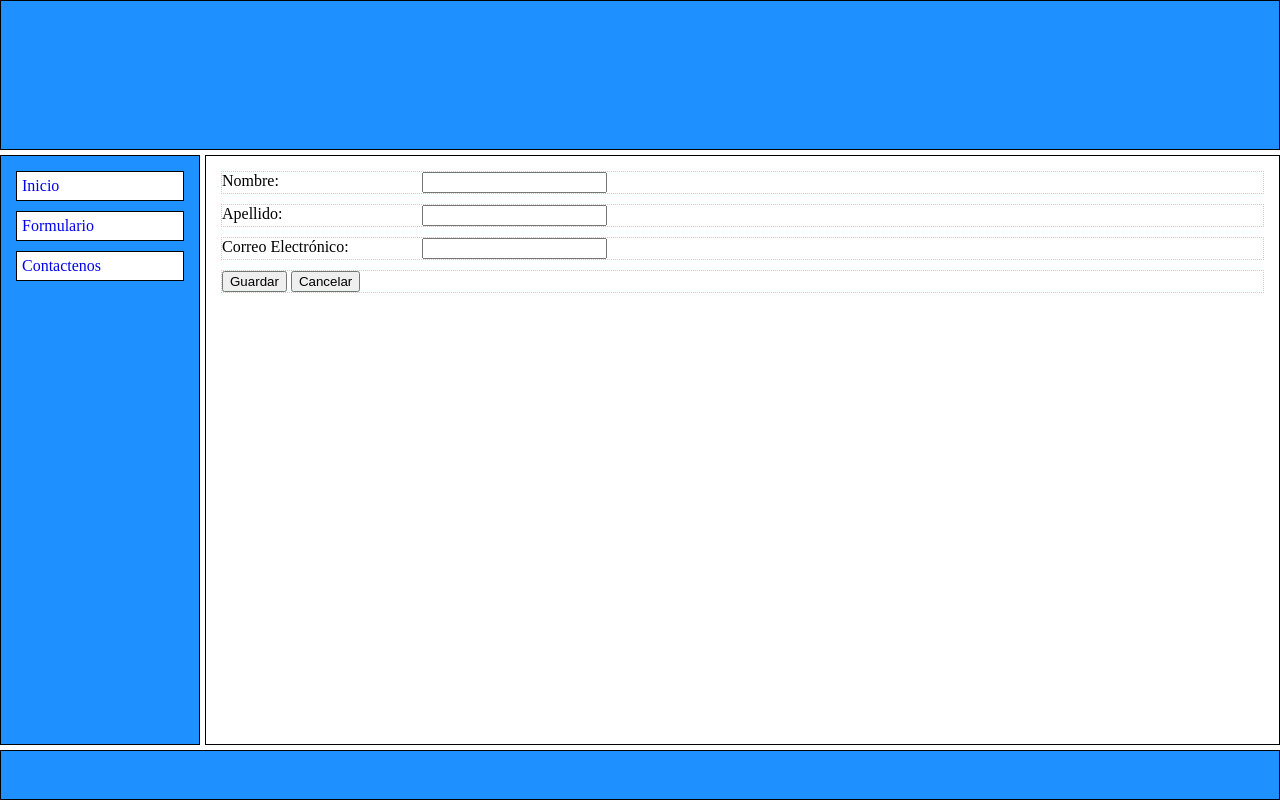
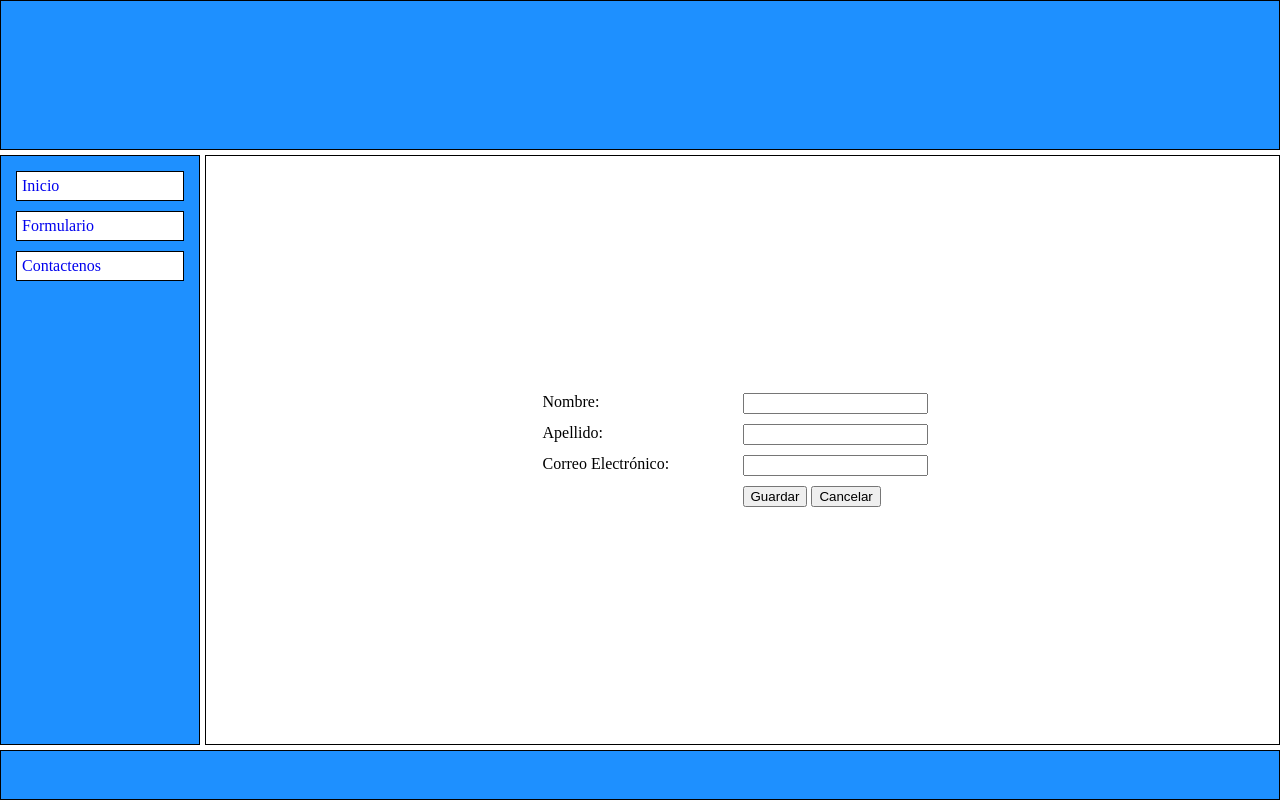
Before and after one commit to msaenzy/p62-PPW-Saenz, a plain HTML site: page taller07/index.html in a window 1280 px wide. Drawn offline with Linux system fonts and the light colour scheme.

Commit message:
taller07v5

```diff
--- a/taller07/estilos.css
+++ b/taller07/estilos.css
@@ -51,10 +51,15 @@ a:active.menu {
     background-color: white;
     display: flex;
     flex-direction: column;
+    align-items: center;
+    /*** juestify es para poner en la mitad**/
+    justify-content: center;
 }
 
 .item-form {
-    border: 1px dotted lightpink;
+    width: 400px;
+    /***
+    border: 1px dotted lightpink;  **/
     margin: 5px;
 }
 
--- a/taller07/index.html
+++ b/taller07/index.html
@@ -26,7 +26,7 @@
                     <input type="text" value="" />
                 </div>
                 <div class="item-form">
-                    <label class="item-form-label"></label>
+                    <label class="item-form-label">&nbsp;</label>
                     <button>Guardar</button>
                     <button>Cancelar</button>
                 </div>
```
